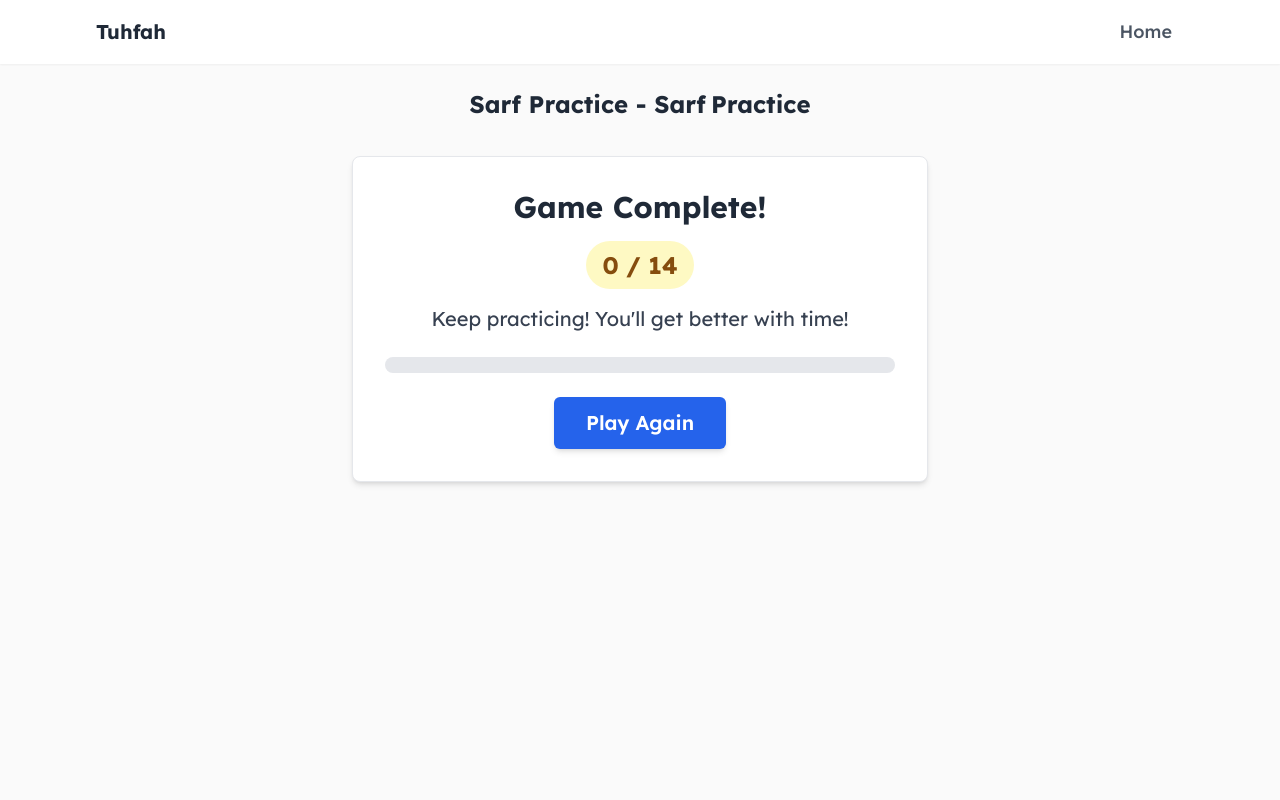
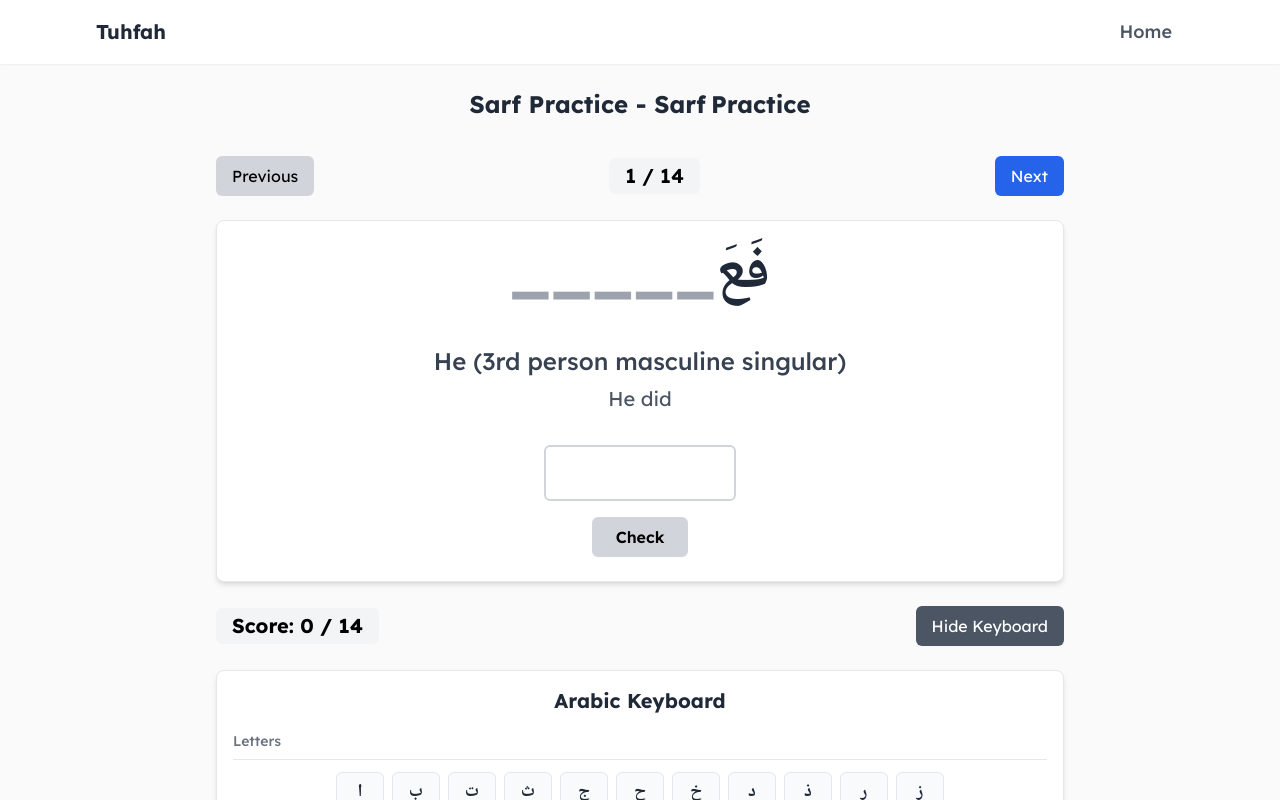
Before and after one commit to UzairMoh/tuhfah, a React (Vite) app in the folder site/: page /sarf/1 in a window 1280 px wide. Shown: the top 800 px of the page. Built offline with nearby package versions, Linux system fonts and the light colour scheme.

Commit message:
fixed sarf screen

```diff
--- a/site/src/pages/SarfGame.tsx
+++ b/site/src/pages/SarfGame.tsx
@@ -152,7 +152,7 @@ const SarfGame: React.FC<SarfGameProps> = (props) => {
                     Sarf Practice - <span className="font-arabic">{gameTitle}</span>
                 </h1>
 
-                {gameComplete ? (
+                {!gameComplete ? (
                     <div className="w-full mx-auto">
                         <div className="flex justify-between items-center mb-3 sm:mb-6">
                             <button
```
